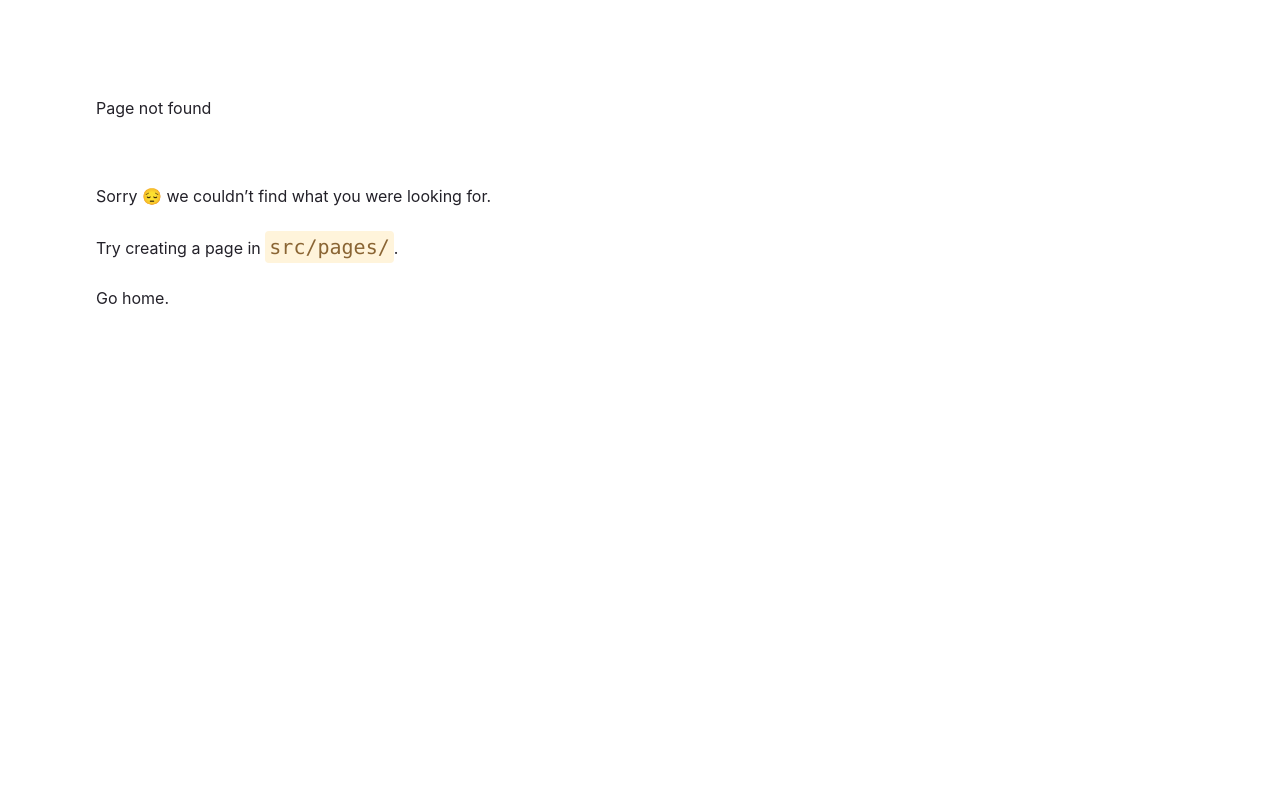
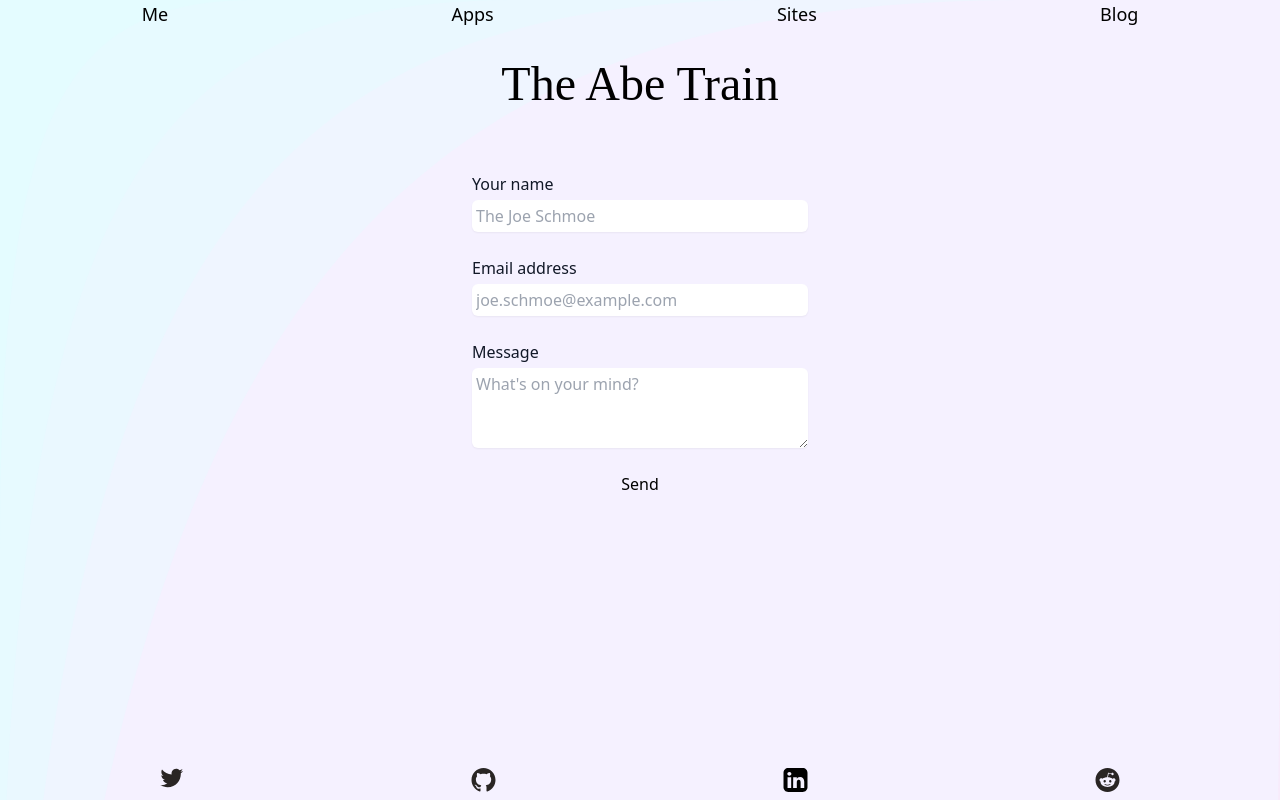
Before and after one commit to the-abe-train/portfolio, a Gatsby site: page /contact in a window 1280 px wide. Before the commit this address had no page. Built offline with nearby package versions, Linux system fonts and the light colour scheme; Gatsby itself is replaced by a stand-in of ours; a web font is replaced by a local one.

Commit message:
Added contact and subscribe forms

```diff
--- /dev/null
+++ b/src/pages/contact.tsx
@@ -0,0 +1,50 @@
+import React, { FormEvent } from "react";
+import Button from "../components/Button";
+import Layout from "../layouts/Layout";
+
+export default function ContactPage() {
+  function submitForm(e: FormEvent) {
+    e.preventDefault();
+  }
+  return (
+    <Layout page="Contact">
+      <div className="w-full md:w-96 md:max-w-full mx-auto">
+        <div className="p-6 ">
+          <form onSubmit={submitForm}>
+            <label className="block mb-6">
+              <span className="text-gray-900">Your name</span>
+              <input
+                type="text"
+                name="name"
+                className=" block w-full mt-1 p-1 border-gray-300 rounded-md shadow-sm "
+                placeholder="The Joe Schmoe"
+              />
+            </label>
+            <label className="block mb-6">
+              <span className="text-gray-900">Email address</span>
+              <input
+                name="email"
+                type="email"
+                className=" block w-full mt-1 p-1 border-gray-300 rounded-md shadow-sm"
+                placeholder="joe.schmoe@example.com"
+                required
+              />
+            </label>
+            <label className="block mb-6">
+              <span className="text-gray-900">Message</span>
+              <textarea
+                name="message"
+                className="block w-full mt-1 p-1 border-gray-300 rounded-md shadow-sm"
+                rows={3}
+                placeholder="What's on your mind?"
+              ></textarea>
+            </label>
+            <div className="block text-center">
+              <Button>Send</Button>
+            </div>
+          </form>
+        </div>
+      </div>
+    </Layout>
+  );
+}
--- a/src/pages/index.tsx
+++ b/src/pages/index.tsx
@@ -3,7 +3,7 @@ import Layout from "../layouts/Layout";
 import "@fontsource/copse";
 import Portrait from "../components/Portrait";
 import Button from "../components/Button";
-import { graphql } from "gatsby";
+import { graphql, Link } from "gatsby";
 
 export default function IndexPage() {
   return (
@@ -23,14 +23,18 @@ export default function IndexPage() {
         to new challenges, so let's connect!
       </p>
       <div className="flex space-x-5 justify-center">
+        <Link to="/contact">
           <Button>
             <b>Contact</b> <br />{" "}
             <span className="text-sm">to hire or collab</span>
           </Button>
+        </Link>
+        <Link to="https://cdn.forms-content.sg-form.com/4f1973a2-5167-11ec-8c8b-2e7ccf1b28b5">
           <Button>
             <b>Subscribe</b> <br />{" "}
             <span className="text-sm">to to get updates</span>
           </Button>
+        </Link>
       </div>
     </Layout>
   );
```
Lines whose indentation alone changed are shown as unchanged.
